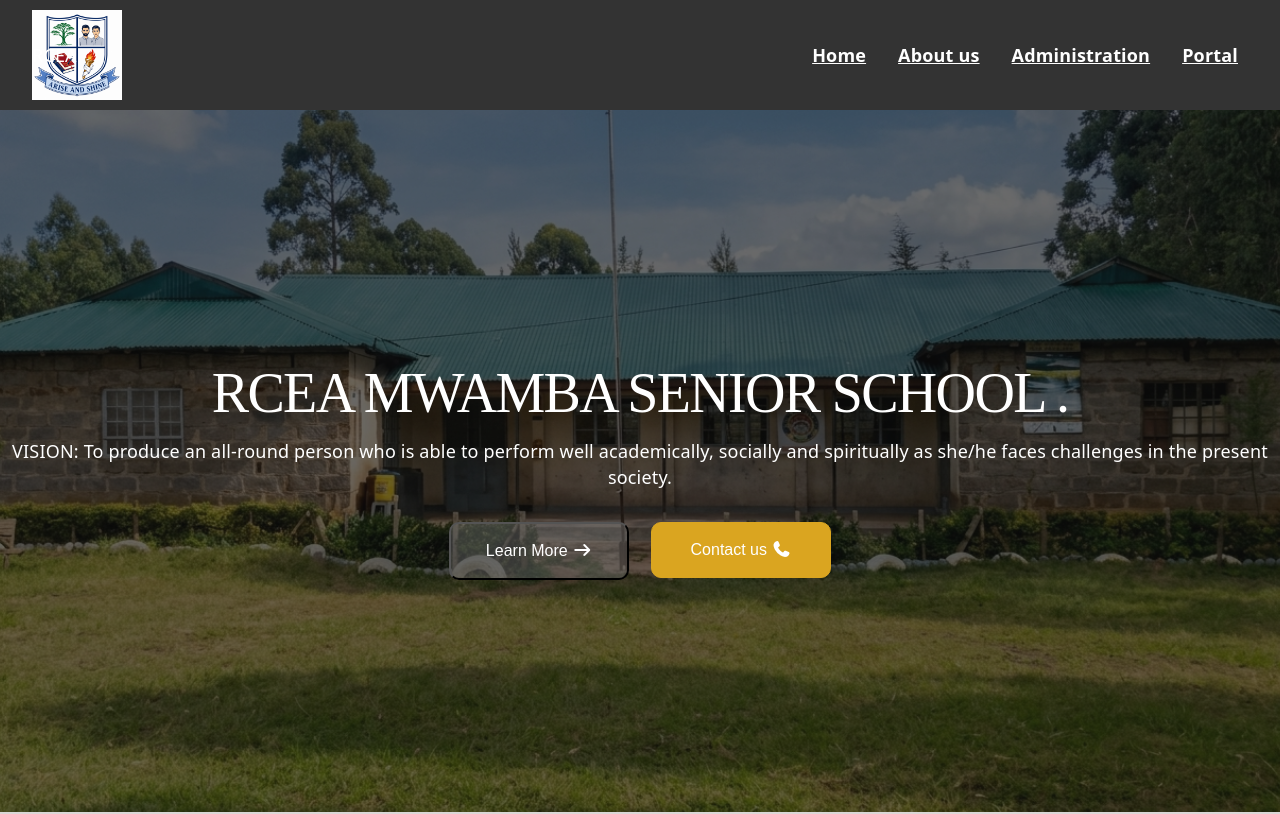
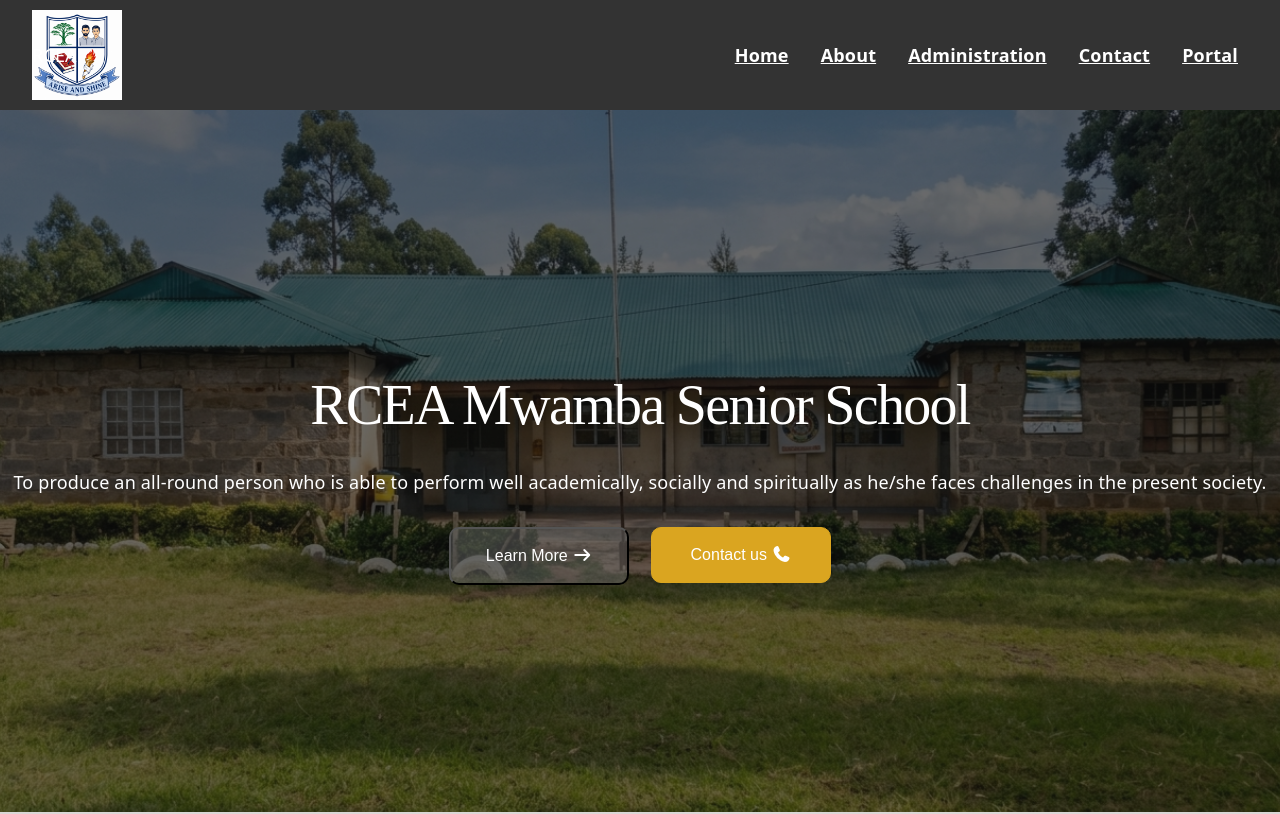
Before and after one commit to denisondeyo7-svg/MwambaSchool, a React (Vite) app in the folder Mwamba/: page / in a window 1280 px wide. Shown: the top 814 px of the page. Built offline with nearby package versions, Linux system fonts and the light colour scheme.

Commit message:
save chabges

```diff
--- a/Mwamba/src/App.css
+++ b/Mwamba/src/App.css
@@ -124,6 +124,7 @@ nav a:hover{
 }
 
 .school-name{
+  line-height: 110%;
   text-align: center;
   color: #fff;
   font-family: serif;
--- a/Mwamba/src/components/Navbar.jsx
+++ b/Mwamba/src/components/Navbar.jsx
@@ -15,8 +15,9 @@ function navbar() {
 
                 <nav>
                     <a href="#Home">Home</a>
-                    <a href="#About">About us</a>
+                    <a href="#About">About</a>
                     <a href="">Administration</a>
+                    <a href="">Contact</a>
                     <a href="">Portal</a>
 
                 </nav>
--- a/Mwamba/src/frontend/Indexpage.jsx
+++ b/Mwamba/src/frontend/Indexpage.jsx
@@ -16,8 +16,8 @@ function Indexpage() {
                     <div className="headline">
 
 
-                        <h1 className='school-name'>RCEA MWAMBA SENIOR SCHOOL .</h1>
-                        <p className='vision'>VISION: To produce an all-round person who is able to perform well academically, socially and spiritually as she/he faces challenges in the present society.</p>
+                        <h1 className='school-name'>RCEA Mwamba Senior School</h1>
+                        <p className='vision'>To produce an all-round person who is able to perform well academically, socially and spiritually as he/she faces challenges in the present society.</p>
                         <div className="actions">
                             <a href="">
                                 <button id="about_btn">Learn More  <i className="fas fa-arrow-right"></i></button>
```
